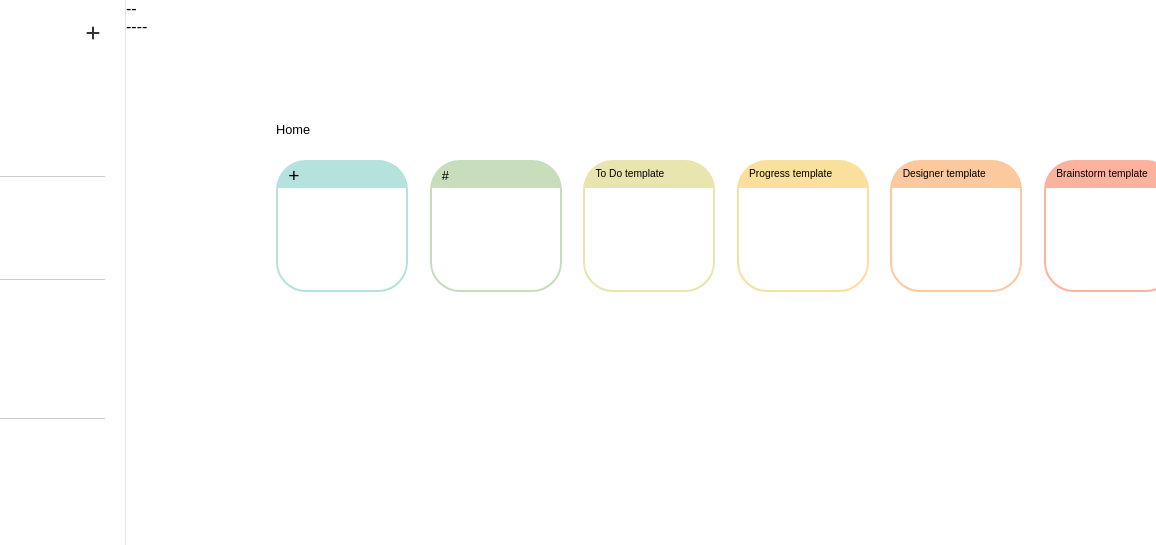
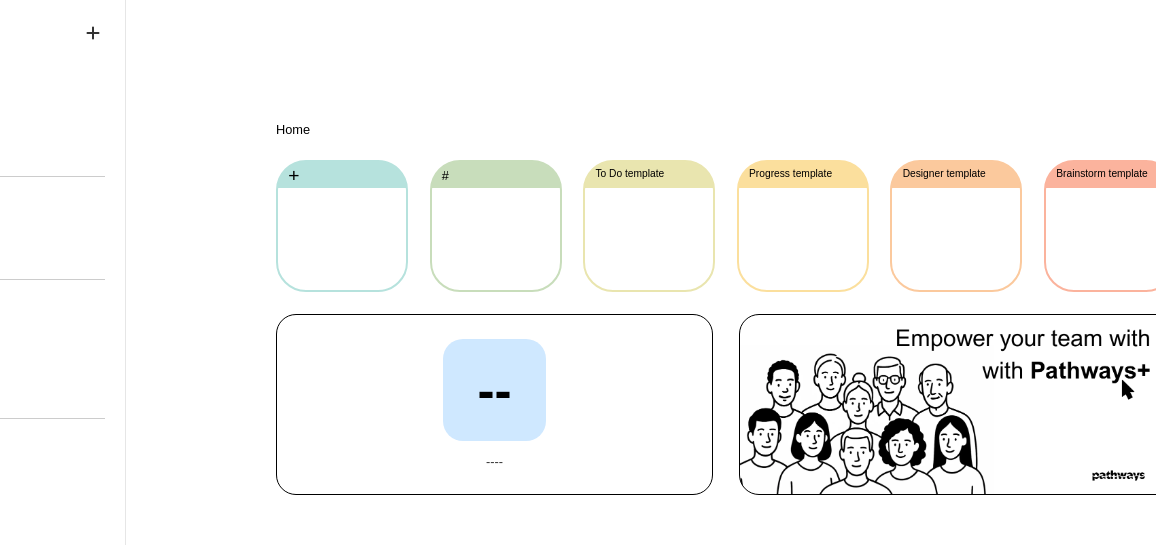
Before and after one commit to Pathways-Hub/Pathways2.1, a plain HTML site: page hub.html in a window 1280 px wide. Shown: the top 545 px of the page, 124-1280 px from the left. Drawn offline with Linux system fonts and the light colour scheme; a script that the page names is missing.

Commit message:
Add files via upload

```diff
--- a/helements.css
+++ b/helements.css
@@ -154,3 +154,52 @@
     font-family: Arial, sans-serif;
   }
 }
+
+.grey-rectangles-container {
+  position: absolute;
+  top: calc(20vh + 12vw); /* Below top buttons */
+  left: 400px;
+  display: flex;
+  gap: 2vw;
+  z-index: 5;
+}
+
+.grey-rectangle {
+  width: 34vw;
+  height: 14vw;
+  border-radius: 20px;          /* Rounded corners */
+  border: 1px solid #000000;    /* 1px black border */
+  background-color: #f0f0f0;    /* Default background for second one */
+}
+
+.date-box {
+  background-color: #ffffff;
+  display: flex;
+  align-items: center;
+  justify-content: center;
+  position: relative;
+}
+
+.date-deco {
+  width: 8vw;
+  height: 8vw;
+  background-color: #CFE8FF; /* Pastel blue */
+  border-radius: 20px;
+  display: flex;
+  align-items: center;
+  justify-content: center;
+}
+
+#currentDate {
+  font-size: 4vw;
+  font-family: Arial, sans-serif;
+  font-weight: bold;
+  color: #000;
+}
+
+#currentDay {
+  margin-top: 1vw;
+  font-size: 1vw; /* Smaller day text */
+  color: #333;
+  text-align: center;
+}
```
